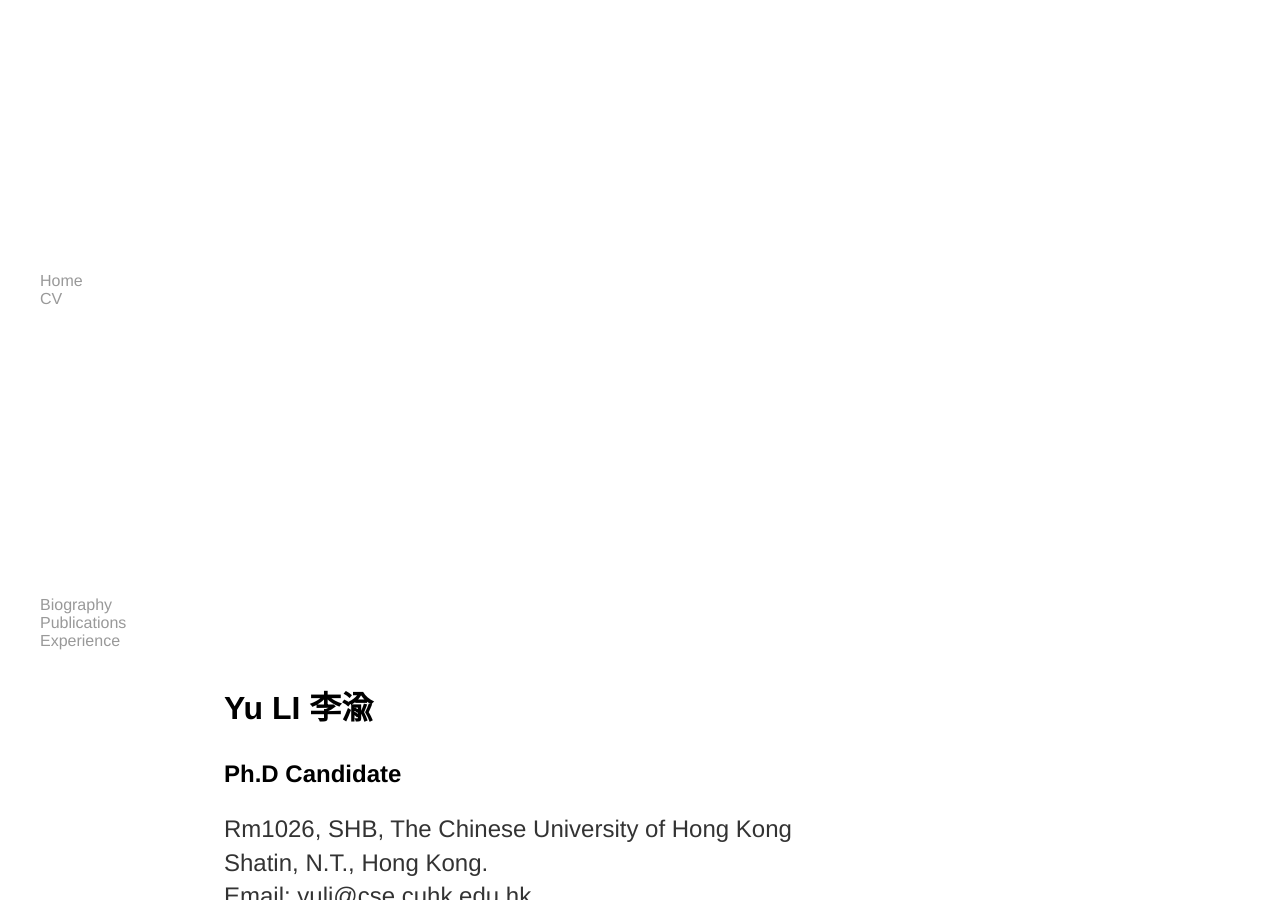
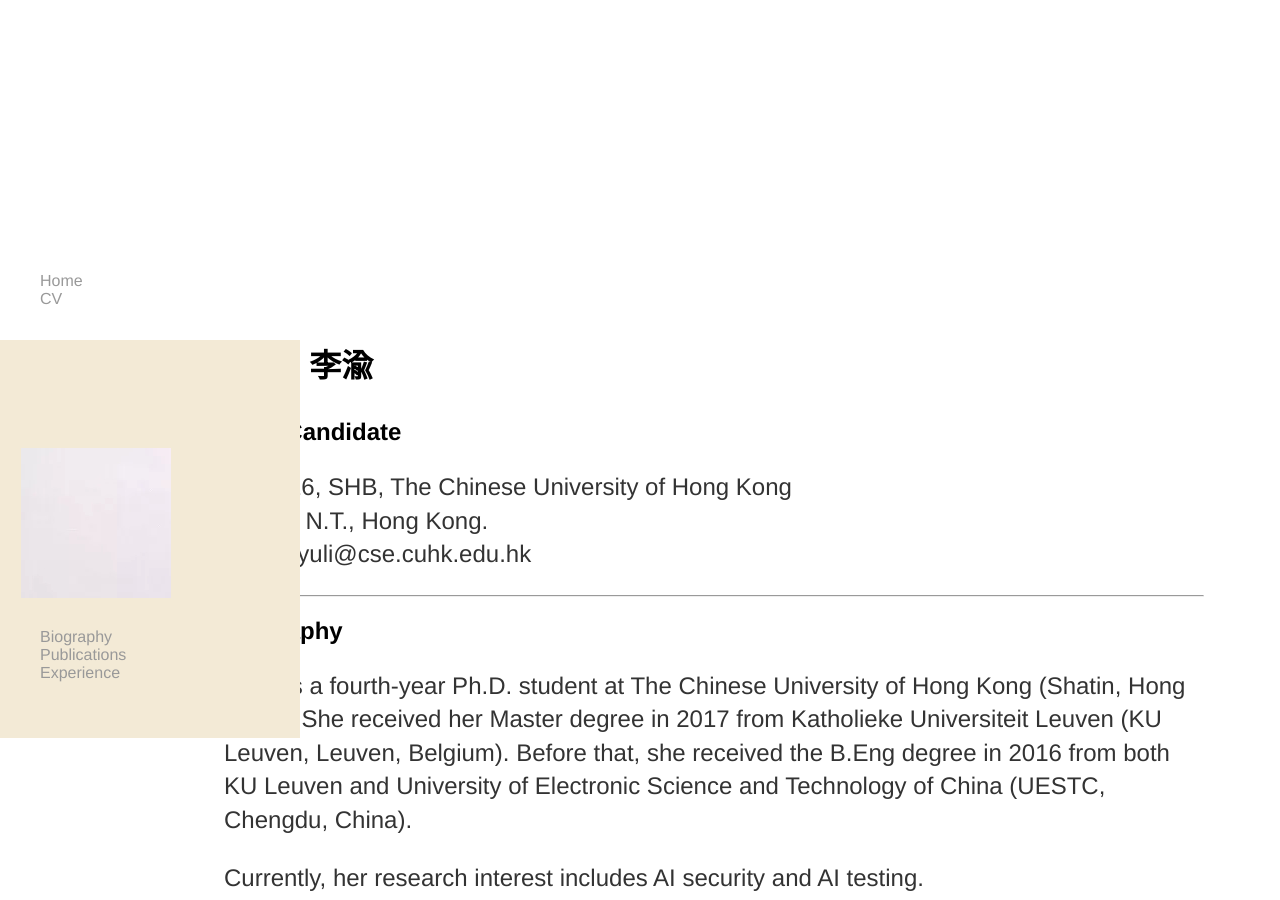
Before and after one commit to yuli-yl/yuli-ly.github.io, a Jekyll site: the page built from index.html, in a window 1280 px wide and 900 px high. Built offline with Jekyll 4.4.1, drawn with Linux system fonts in a browser that asks for light colours.

Commit message:
Update index.html

```diff
--- a/index.html
+++ b/index.html
@@ -13,7 +13,7 @@
 </head>
 
 <body>
-<!--   <aside role="complementary" class="border js-fullheight"> -->
+  <aside id="colorlib-aside" role="complementary" class="border js-fullheight">
       <nav>
         <div class="text-center">
           <div class="author-img" style="background-image: url(images/me.jpeg);"></div>
@@ -26,7 +26,7 @@
           <li><a href="#RE">Experience</a></li>
         </ul>
       </nav>
-<!--   </aside> -->
+  </aside>
 
   <div id="content">
     <section class="post">
```
